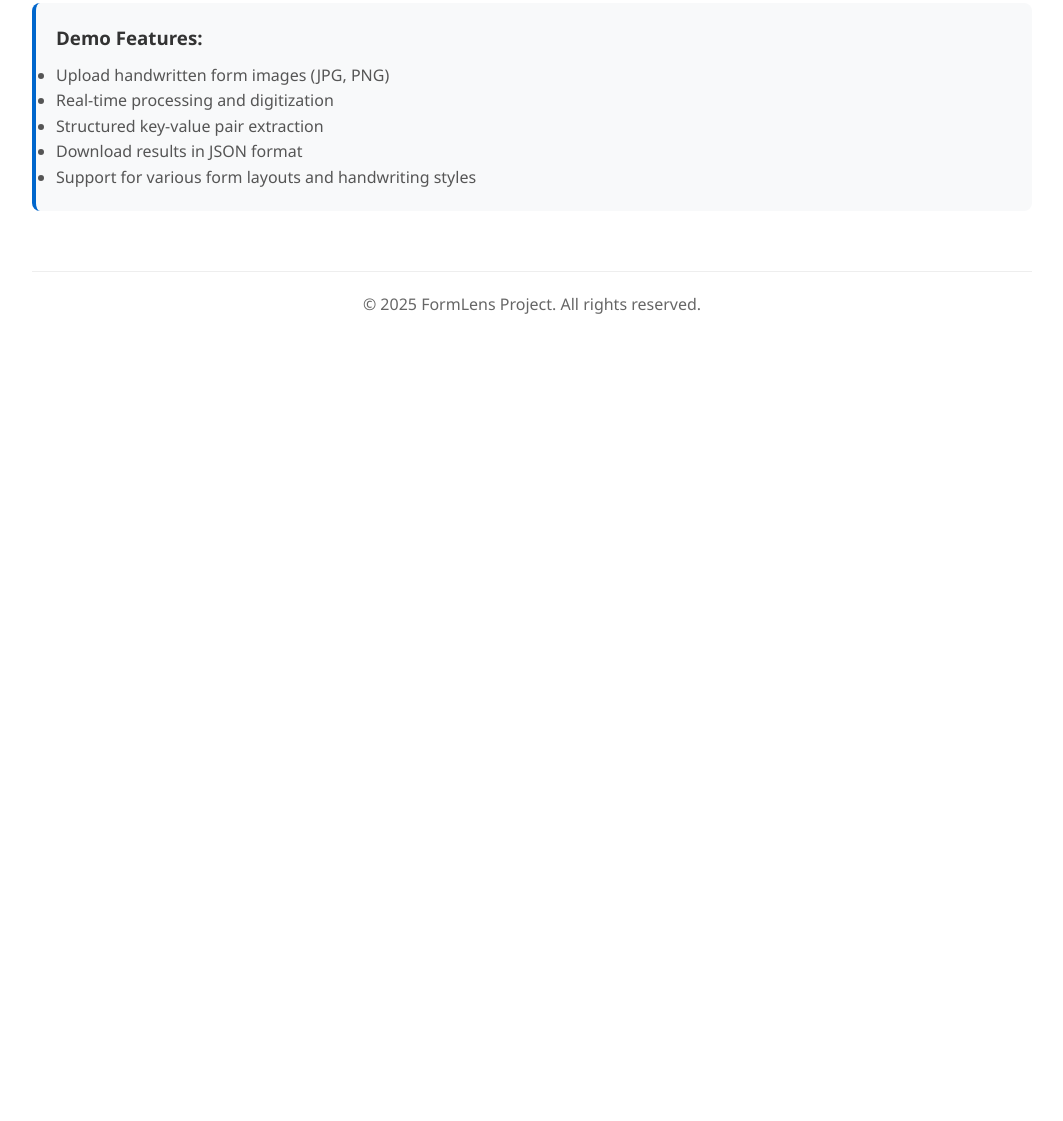
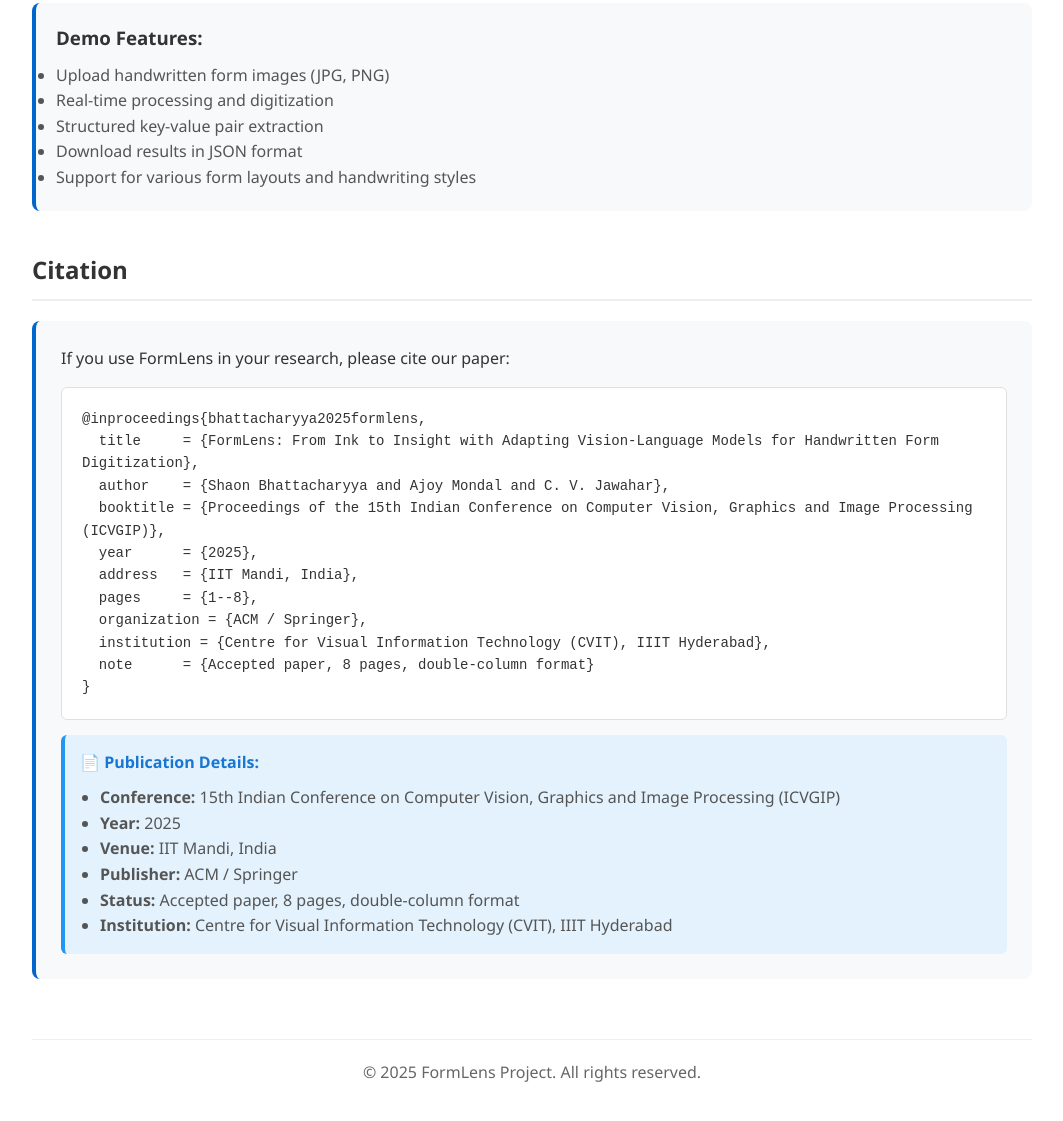
Before and after one commit to formlens/formlens.github.io, a plain HTML site: page index.html in a window 1280 px wide. Shown: the part 7931-9052 px from the top of the page, without its empty margins (108-1171 px from the left). Before the commit the page ends 8328 px from the top, so only its background shows below. Drawn offline with Linux system fonts and the light colour scheme.

Commit message:
added the bibtext

```diff
--- a/index.html
+++ b/index.html
@@ -793,6 +793,43 @@
             </div>
         </div>
 
+        <!-- Citation Section -->
+        <div class="section">
+            <h2 class="section-title">Citation</h2>
+
+            <div style="background-color: #f8f9fa; padding: 25px; border-radius: 8px; margin: 20px 0; border-left: 4px solid #0066cc;">
+                <p style="color: #333; margin-bottom: 15px; font-weight: 500;">
+                    If you use FormLens in your research, please cite our paper:
+                </p>
+
+                <div style="background-color: #ffffff; padding: 20px; border-radius: 6px; border: 1px solid #e0e0e0; font-family: 'Courier New', monospace; font-size: 14px; line-height: 1.6; overflow-x: auto;">
+                    <pre style="margin: 0; white-space: pre-wrap;">@inproceedings{bhattacharyya2025formlens,
+  title     = {FormLens: From Ink to Insight with Adapting Vision-Language Models for Handwritten Form Digitization},
+  author    = {Shaon Bhattacharyya and Ajoy Mondal and C. V. Jawahar},
+  booktitle = {Proceedings of the 15th Indian Conference on Computer Vision, Graphics and Image Processing (ICVGIP)},
+  year      = {2025},
+  address   = {IIT Mandi, India},
+  pages     = {1--8},
+  organization = {ACM / Springer},
+  institution = {Centre for Visual Information Technology (CVIT), IIIT Hyderabad},
+  note      = {Accepted paper, 8 pages, double-column format}
+}</pre>
+                </div>
+
+                <div style="margin-top: 15px; padding: 15px; background-color: #e3f2fd; border-radius: 6px; border-left: 4px solid #2196f3;">
+                    <h4 style="color: #1976d2; margin: 0 0 10px 0; font-size: 16px;">📄 Publication Details:</h4>
+                    <ul style="margin: 0; padding-left: 20px; color: #555;">
+                        <li><strong>Conference:</strong> 15th Indian Conference on Computer Vision, Graphics and Image Processing (ICVGIP)</li>
+                        <li><strong>Year:</strong> 2025</li>
+                        <li><strong>Venue:</strong> IIT Mandi, India</li>
+                        <li><strong>Publisher:</strong> ACM / Springer</li>
+                        <li><strong>Status:</strong> Accepted paper, 8 pages, double-column format</li>
+                        <li><strong>Institution:</strong> Centre for Visual Information Technology (CVIT), IIIT Hyderabad</li>
+                    </ul>
+                </div>
+            </div>
+        </div>
+
         <!-- Footer -->
         <div style="text-align: center; margin-top: 60px; padding: 20px; border-top: 1px solid #eee; color: #666;">
             <p>&copy; 2025 FormLens Project. All rights reserved.</p>
```
